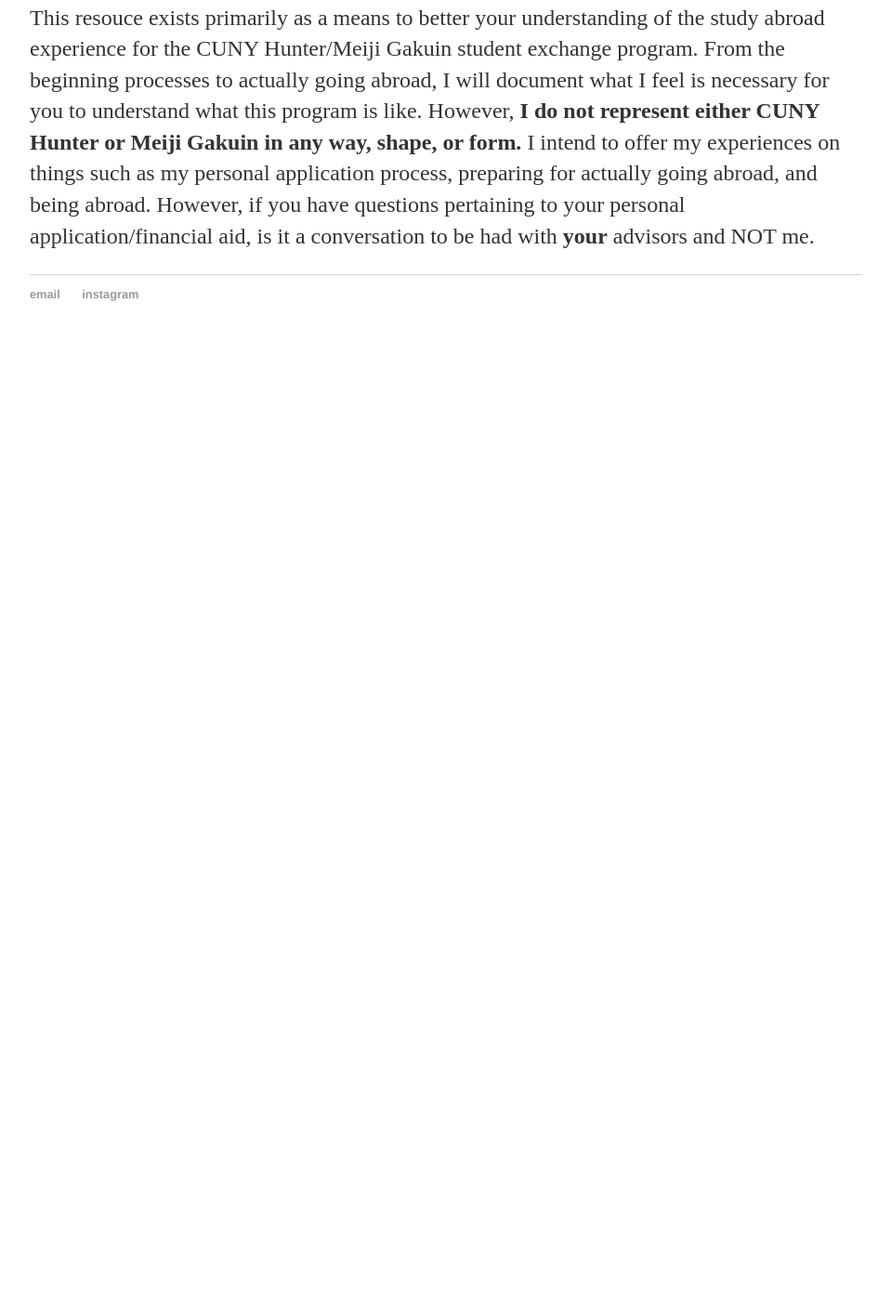
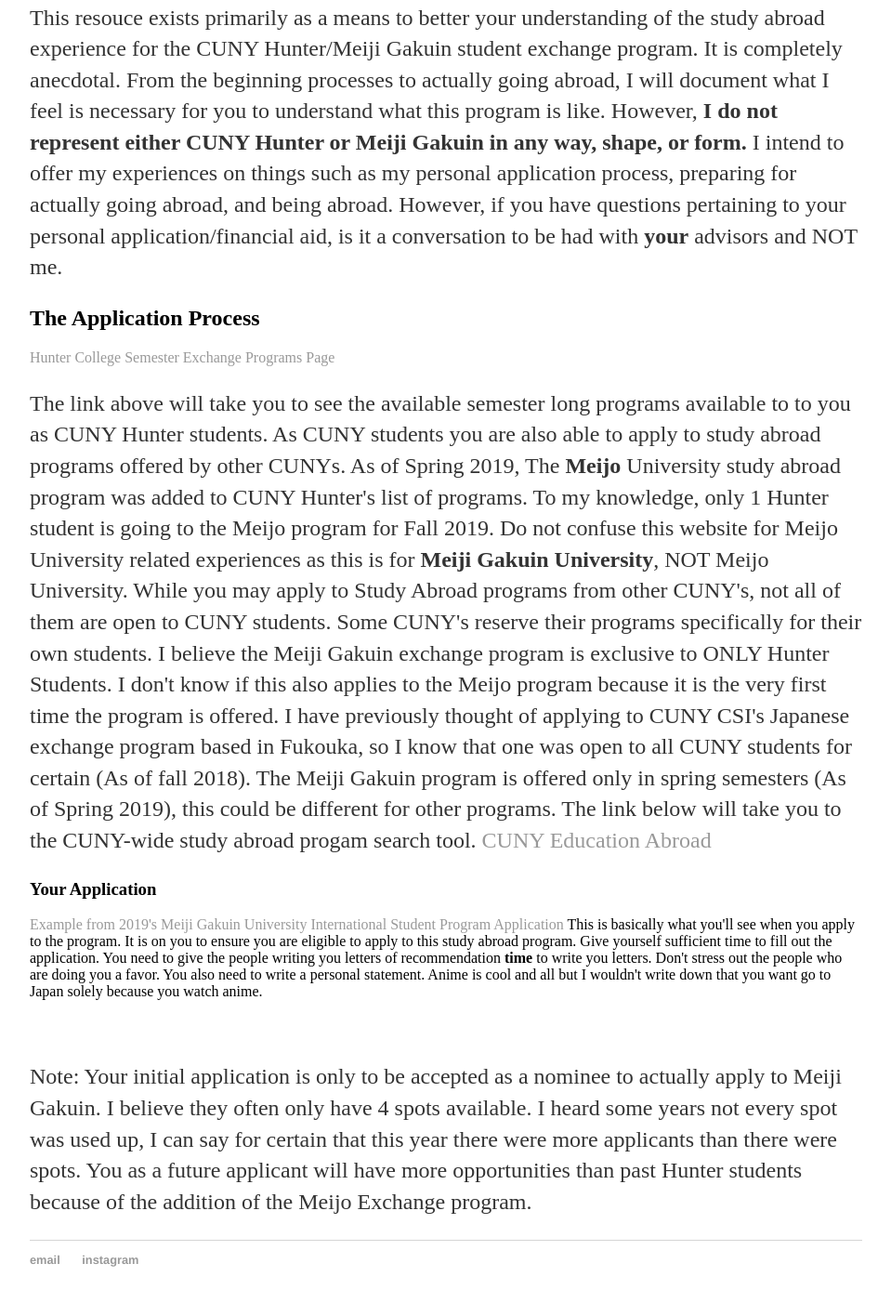
Before and after one commit to jappuccino/jappuccino.github.io, a plain HTML site: page index.html in a window 1280 px wide. Shown: the part 352-1754 px from the top of the page at 93% size, without its empty margins (160-1119 px from the left). Before the commit the page ends 800 px from the top, so only its background shows below. Drawn offline with Linux system fonts and the light colour scheme.

Commit message:
Update index.html

```diff
--- a/index.html
+++ b/index.html
@@ -17,17 +17,52 @@
     		<div class="blurb">
         		<h1>こんにちは！</h1>
 			<p> Testing the documentation of the journey to go and be abroad as a
-			CUNY Hunter Exchange student at Meiji Gakuin Univserity</p>
+			CUNY Hunter Exchange student at Meiji Gakuin University</p>
     		</div><!-- /.blurb -->
 		</div><!-- /.container -->
 			<h2>Before you read</h2>
 			<p> This resouce exists primarily as a means to better your understanding of the study abroad experience for the
-			CUNY Hunter/Meiji Gakuin student exchange program. From the beginning processes to actually going abroad, I will
+			CUNY Hunter/Meiji Gakuin student exchange program. It is completely anecdotal. From the beginning processes to actually going abroad, I will
 			document what I feel is necessary for you to understand what this program is like. However, <strong>I do not represent either
 			CUNY Hunter or Meiji Gakuin in any way, shape, or form.</strong> I intend to offer my experiences on things such
 			as my personal application process, preparing for actually going abroad, and being abroad. However, if you have questions
 			pertaining to your personal application/financial aid, is it a conversation to be had with <strong>your</strong>
 			advisors and NOT me.</p>
+			<h2>The Application Process</h3>
+			<a href="http://www.hunter.cuny.edu/educationabroad/programs/semester-programs/semester-exchanges">
+			Hunter College Semester Exchange Programs Page</a>
+			<p> The link above will take you to see the available semester long programs available to
+			to you as CUNY Hunter students. As CUNY students you are also able to apply to study abroad
+			programs offered by other CUNYs. As of Spring 2019, The <strong>Meijo</strong> University
+			study abroad program was added to CUNY Hunter's list of programs. To my knowledge, only 1
+			Hunter student is going to the Meijo program for Fall 2019. Do not confuse this website for Meijo
+			University related experiences as this is for <strong>Meiji Gakuin University</strong>,
+			NOT Meijo University. While you may apply to Study Abroad programs from other CUNY's, not all
+			of them are open to CUNY students. Some CUNY's reserve their programs specifically for their own
+			students. I believe the Meiji Gakuin exchange program is exclusive to ONLY Hunter Students. I don't
+			know if this also applies to the Meijo program because it is the very first time the program is offered.
+			I have previously thought of applying to CUNY CSI's Japanese exchange program based in Fukouka, so I
+			know that one was open to all CUNY students for certain (As of fall 2018). The Meiji Gakuin
+			program is offered only in spring semesters (As of Spring 2019), this could be different for other
+			programs. The link below will take you to the CUNY-wide study abroad progam search tool.
+			<a href="http://www1.cuny.edu/sites/studyabroad/students/programs/">CUNY Education Abroad</a>
+			<h3>Your Application</h3>
+			<a href="http://www.hunter.cuny.edu/educationabroad/repository/files/mgu-applications/MGU%20Fall%202019%20application.pdf">
+			Example from 2019's Meiji Gakuin University International Student Program Application</a>
+			This is basically what you'll see when you apply to the program. It is on you to ensure you are
+			eligible to apply to this study abroad program. Give yourself sufficient time to fill out the application.
+			You need to give the people writing you letters of recommendation <strong>time</strong> to write you letters.
+			Don't stress out the people who are doing you a favor. You also need to write a personal statement.
+			Anime is cool and all but I wouldn't write down that you want go to Japan solely because you watch anime.</p>
+			<br>
+			<p>Note: Your initial application is only to be accepted as a nominee to actually apply to Meiji Gakuin.
+			I believe they often only have 4 spots available. I heard some years not every spot was used up, I can say for
+			certain that this year there were more applicants than there were spots. You as a future applicant will have more
+			opportunities than past Hunter students because of the addition of the Meijo Exchange program.</p>
+
+
+
+
 		<footer>
     		<ul>
         		<li><a href="mailto:J.Giron1023@gmail.com">email</a></li>
```
